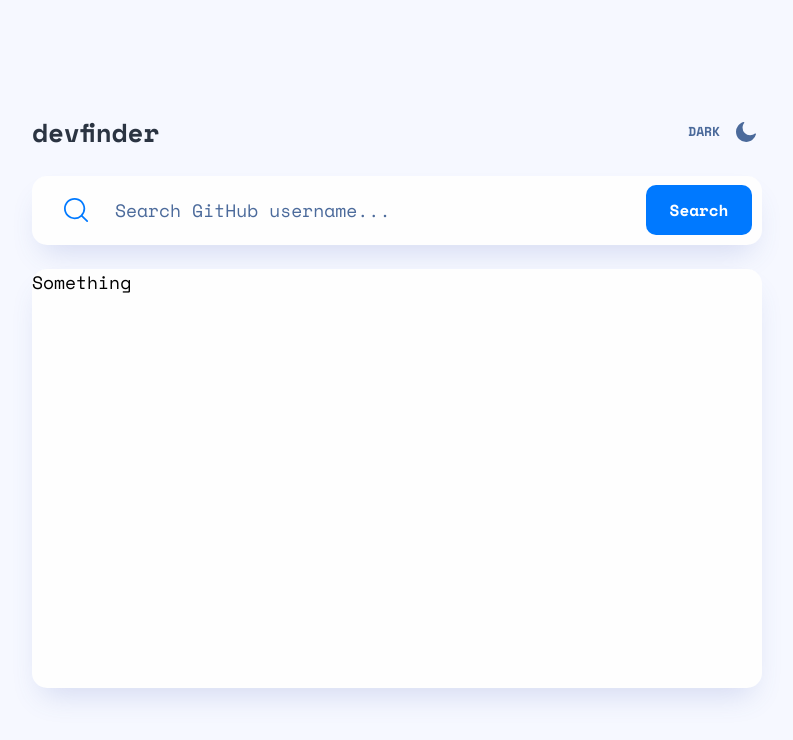
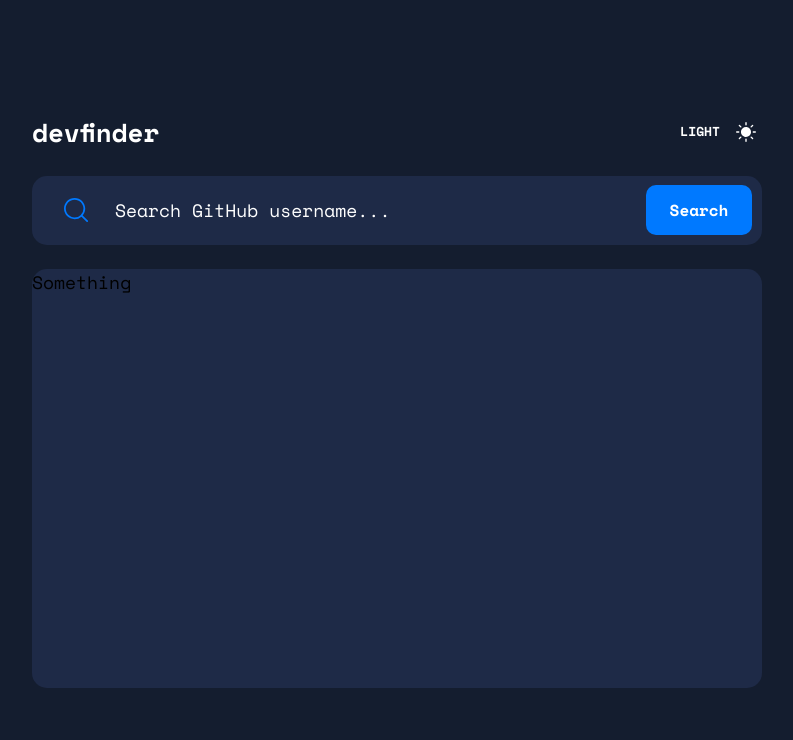
Before and after one commit to qhuboo/github-user-search-app, a plain HTML site: page starter-code/index.html in a window 1280 px wide. Both pictures are taken after a click on the button "DARK". Shown: the whole page, without its empty margins (243-1036 px from the left). Drawn offline with Linux system fonts and the light colour scheme.

Commit message:
got js script loaded and the dark/light mode toggle button works

```diff
--- a/starter-code/index.html
+++ b/starter-code/index.html
@@ -52,9 +52,10 @@
           />
         </label>
         <p class="no-results">No results</p>
-        <button>Search</button>
+        <button class="search-button">Search</button>
       </form>
       <article class="search-results shadow">Something</article>
     </main>
+    <script src="./script.js"></script>
   </body>
 </html>
--- a/starter-code/script.js
+++ b/starter-code/script.js
@@ -0,0 +1,10 @@
+const body = document.querySelector("body");
+const form = document.querySelector("form");
+form.addEventListener("submit", (event) => {
+  event.preventDefault();
+  console.log("form submitted");
+});
+const themeButton = document.querySelector(".theme");
+themeButton.addEventListener("click", () => {
+  body.classList.toggle("dark");
+});
--- a/starter-code/style.css
+++ b/starter-code/style.css
@@ -232,6 +232,10 @@ input[type="text"] {
   width: 100%;
 }
 
+body.dark input[type="text"] {
+  color: var(--text-high-contrast);
+}
+
 form:hover {
   cursor: pointer;
 }
```
